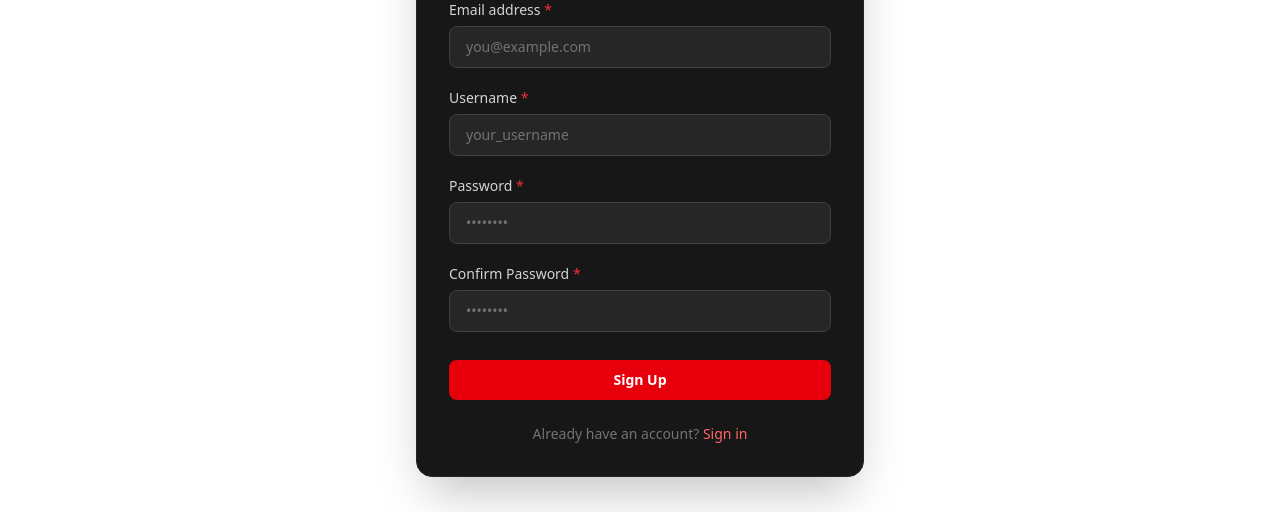
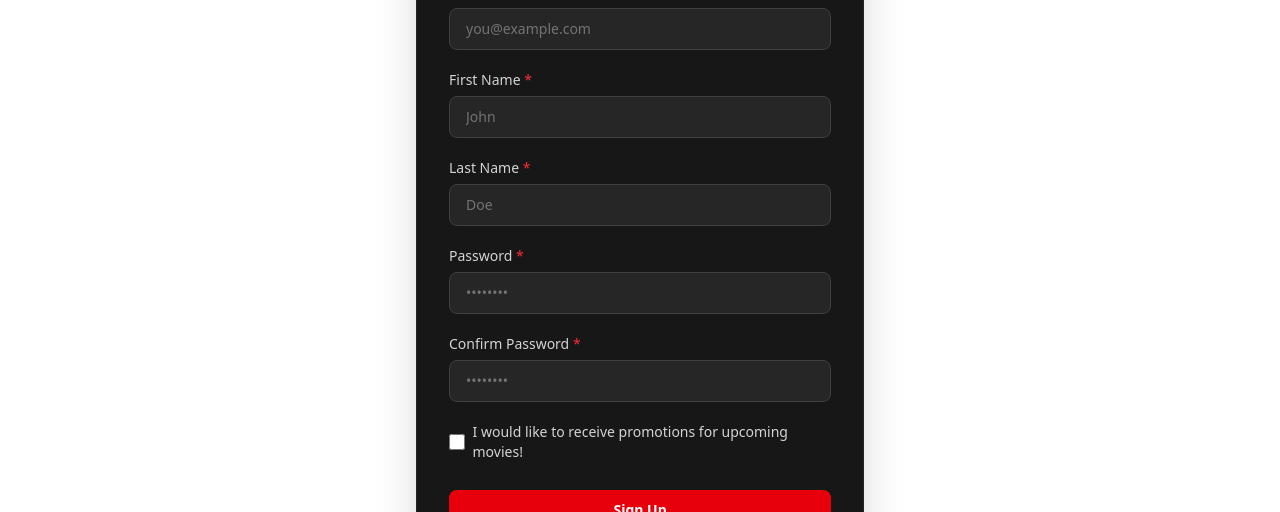
Before and after one commit to m-yguy/CInemaBooking, a Next.js app in the folder project/: page /signup in a window 1280 px wide. Shown: the part 273-785 px from the top of the page. Built offline with nearby package versions, Linux system fonts and the light colour scheme; no server answers.

Commit message:
Updated form/minor changes to the database

```diff
--- a/project/app/components/SignUpForm.tsx
+++ b/project/app/components/SignUpForm.tsx
@@ -14,16 +14,6 @@ export default function SignUpForm() {
     setError(null);
     setSuccess(null);
     const formData = new FormData(e.currentTarget);
-
-    const email = (formData.get("email") as string)?.trim();
-    const username = (formData.get("username") as string)?.trim();
-    const password = formData.get("password") as string;
-    const confirmPassword = formData.get("confirmPassword") as string;
-
-    if (!email || !username || !password || !confirmPassword) {
-      setError("All fields are required. Please fill in every field.");
-      return;
-    }
 
     startTransition(async () => {
       try {
@@ -117,10 +107,10 @@ export default function SignUpForm() {
 
                 <div className="flex flex-col gap-1.5">
                   <label
-                    htmlFor="username"
+                    htmlFor="firstName"
                     className="text-sm font-medium text-neutral-300"
                   >
-                    Username{" "}
+                    First Name{" "}
                     <span className="relative group cursor-default text-red-500">
                       *
                       <span className="absolute left-4 -top-1 hidden group-hover:block bg-neutral-700 text-neutral-200 text-xs rounded px-2 py-1 whitespace-nowrap shadow-lg z-10">
@@ -130,10 +120,34 @@ export default function SignUpForm() {
                   </label>
                   <input
                     type="text"
-                    name="username"
-                    id="username"
-                    autoComplete="username"
-                    placeholder="your_username"
+                    name="firstName"
+                    id="firstName"
+                    autoComplete="given-name"
+                    placeholder="John"
+                    className="bg-neutral-800 border border-neutral-700 text-white placeholder-neutral-500 rounded-lg px-4 py-2.5 text-sm focus:outline-none focus:ring-2 focus:ring-red-500/60 focus:border-red-500/60 transition"
+                    onFocus={() => setError(null)}
+                  />
+                </div>
+
+                <div className="flex flex-col gap-1.5">
+                  <label
+                    htmlFor="lastName"
+                    className="text-sm font-medium text-neutral-300"
+                  >
+                    Last Name{" "}
+                    <span className="relative group cursor-default text-red-500">
+                      *
+                      <span className="absolute left-4 -top-1 hidden group-hover:block bg-neutral-700 text-neutral-200 text-xs rounded px-2 py-1 whitespace-nowrap shadow-lg z-10">
+                        Required
+                      </span>
+                    </span>
+                  </label>
+                  <input
+                    type="text"
+                    name="lastName"
+                    id="lastName"
+                    autoComplete="family-name"
+                    placeholder="Doe"
                     className="bg-neutral-800 border border-neutral-700 text-white placeholder-neutral-500 rounded-lg px-4 py-2.5 text-sm focus:outline-none focus:ring-2 focus:ring-red-500/60 focus:border-red-500/60 transition"
                     onFocus={() => setError(null)}
                   />
@@ -187,6 +201,21 @@ export default function SignUpForm() {
                   />
                 </div>
 
+                <div className="flex items-center gap-2">
+                  <input
+                    type="checkbox"
+                    name="receivesPromos"
+                    id="receivesPromos"
+                    className="w-4 h-4 accent-red-500 cursor-pointer"
+                  />
+                  <label
+                    htmlFor="receivesPromos"
+                    className="text-sm font-medium text-neutral-300 cursor-pointer"
+                  >
+                    I would like to receive promotions for upcoming movies!
+                  </label>
+                </div>
+
                 <button
                   type="submit"
                   disabled={isPending}
--- a/project/auth/actions.ts
+++ b/project/auth/actions.ts
@@ -10,12 +10,14 @@ sgMail.setApiKey(process.env.SENDGRID_API_KEY!);
 
 export async function signUp(formData: FormData) {
   const email = (formData.get("email") as string)?.trim();
-  const userName = (formData.get("username") as string)?.trim();
+  const firstName = (formData.get("firstName") as string)?.trim();
+  const lastName = (formData.get("lastName") as string)?.trim();
   const password = formData.get("password") as string;
   const confirmPassword = formData.get("confirmPassword") as string;
+  const receivesPromos = formData.get("receivesPromos") === "on";
 
   // Field presence validation
-  if (!email || !userName || !password || !confirmPassword)
+  if (!email || !firstName || !lastName || !password || !confirmPassword)
     return { error: "Please fill out all sections of the form" };
 
   // Email format validation
@@ -23,9 +25,7 @@ export async function signUp(formData: FormData) {
   if (!emailRegex.test(email))
     return { error: "Please enter a valid email address" };
 
-  // Username length validation
-  if (userName.length < 3 || userName.length > 32)
-    return { error: "Username must be between 3 and 32 characters" };
+
 
   // Password strength validation
   if (password.length < 8)
@@ -38,18 +38,14 @@ export async function signUp(formData: FormData) {
   const checkUser = await sql`SELECT user_id FROM users WHERE email = ${email}`;
   if (checkUser.length > 0) return { error: "That email is already in use" };
 
-  const checkUsername =
-    await sql`SELECT user_id FROM users WHERE username = ${userName}`;
-  if (checkUsername.length > 0)
-    return { error: "That username is already taken." };
 
   const hashPass = await bcrypt.hash(password, 12);
   const token = crypto.randomBytes(32).toString("hex");
 
   const newUser = await sql`
     WITH new_user AS (
-      INSERT INTO users(username, email, password, user_type, verified)
-      VALUES (${userName}, ${email}, ${hashPass}, 'CUSTOMER', false)
+      INSERT INTO users( first_name, last_name, email, password, user_type, verified, receives_promos)
+      VALUES (${firstName}, ${lastName}, ${email}, ${hashPass}, 'CUSTOMER', false, ${receivesPromos})
       RETURNING user_id
     )
     INSERT INTO customers(customer_id, status)
@@ -70,8 +66,9 @@ export async function signUp(formData: FormData) {
       from: "cinemabookingsystemxyz@gmail.com",
       templateId: "d-ccc0d92738fc40999081974c0dee0aaf",
       dynamicTemplateData: {
+        firstName: `${firstName}`,
+        lastName: `${lastName}`,
         verifyUrl: `http://localhost:3000/verificationPage?key=${encodeURIComponent(token)}`,
-        username: userName,
       },
     });
   } catch (err: unknown) {
```
Also changed, not shown: 1 other file (tests, documents, lock files or other folders).
